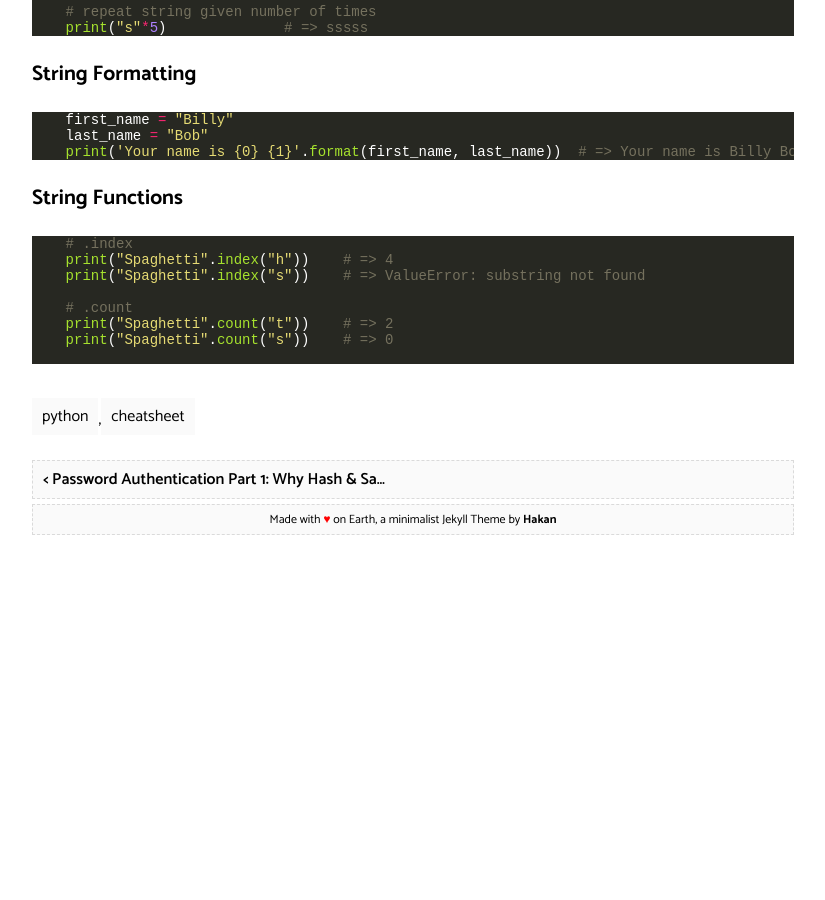
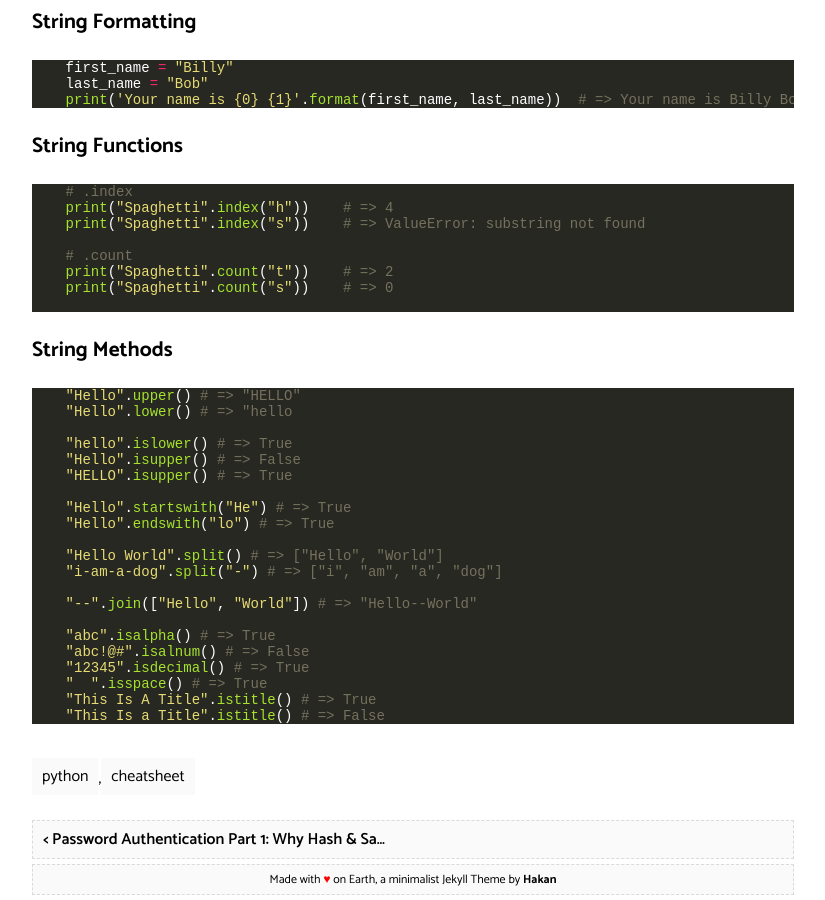
Before and after one commit to zacgra/zacgra.github.io, a Jekyll site: the page built from _posts/2022-08-10-Python-Cheatsheet.md, in a window 1280 px wide and 900 px high, scrolled down 1252 px. Shown: the whole window, without its empty margins (227-1052 px from the left). Built offline with Jekyll 4.4.1, drawn with Linux system fonts in a browser that asks for light colours; before the commit the page ends 1792 px from its top, so only the background shows below that.

Commit message:
Add String methods notes

````diff
--- a/_posts/2022-08-10-Python-Cheatsheet.md
+++ b/_posts/2022-08-10-Python-Cheatsheet.md
@@ -81,3 +79,29 @@ python3 -m venv /path/to/new/virtual/environment
     print("Spaghetti".count("s"))    # => 0
 
 ```
+
+### String Methods
+
+```py
+    "Hello".upper() # => "HELLO"
+    "Hello".lower() # => "hello
+
+    "hello".islower() # => True
+    "Hello".isupper() # => False
+    "HELLO".isupper() # => True
+
+    "Hello".startswith("He") # => True
+    "Hello".endswith("lo") # => True
+
+    "Hello World".split() # => ["Hello", "World"]
+    "i-am-a-dog".split("-") # => ["i", "am", "a", "dog"]
+
+    "--".join(["Hello", "World"]) # => "Hello--World"
+
+    "abc".isalpha() # => True
+    "abc!@#".isalnum() # => False
+    "12345".isdecimal() # => True
+    "  ".isspace() # => True
+    "This Is A Title".istitle() # => True
+    "This Is a Title".istitle() # => False
+```
````
Also changed, not shown: other parts of _posts/2022-08-10-Python-Cheatsheet.md (+0 -2 lines).
